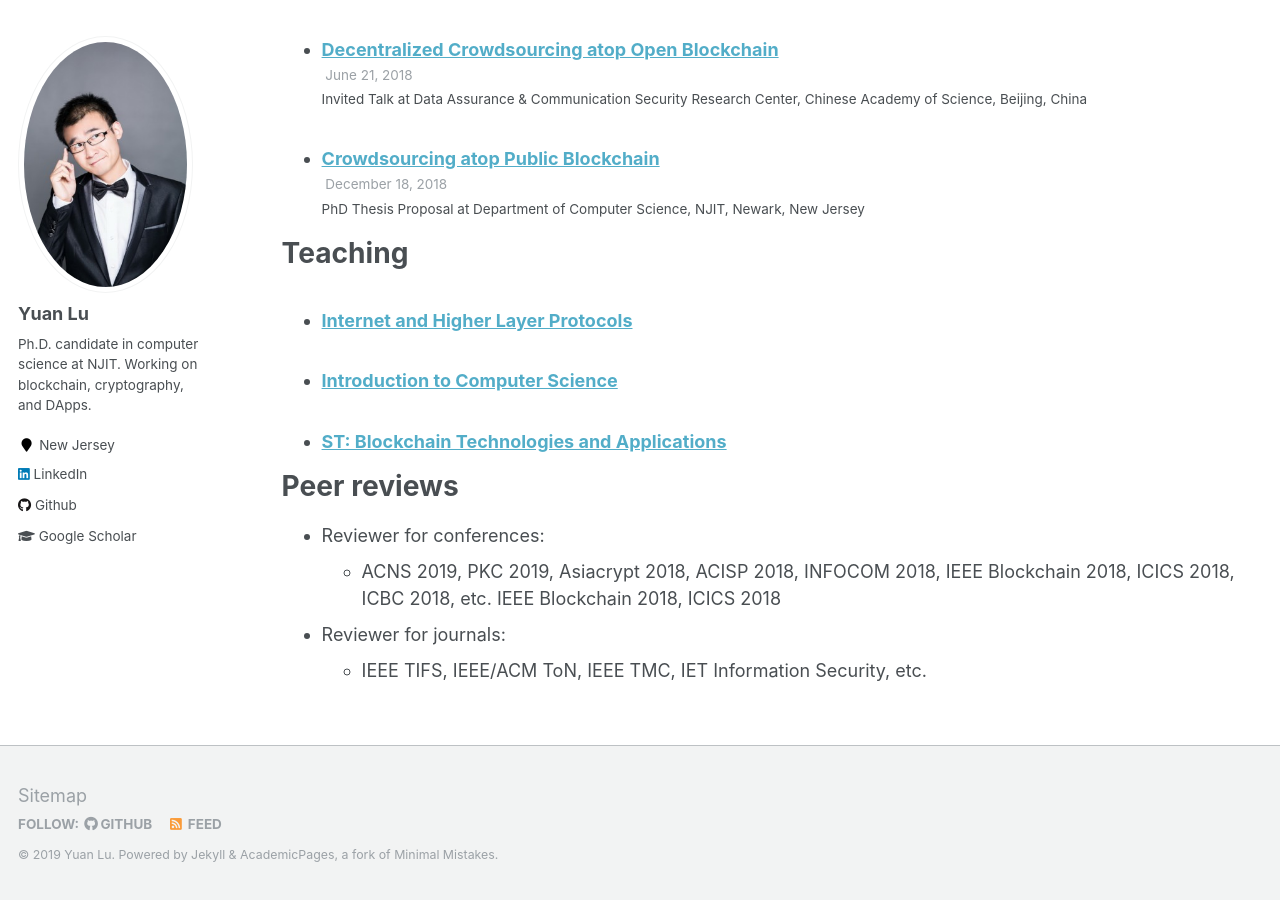
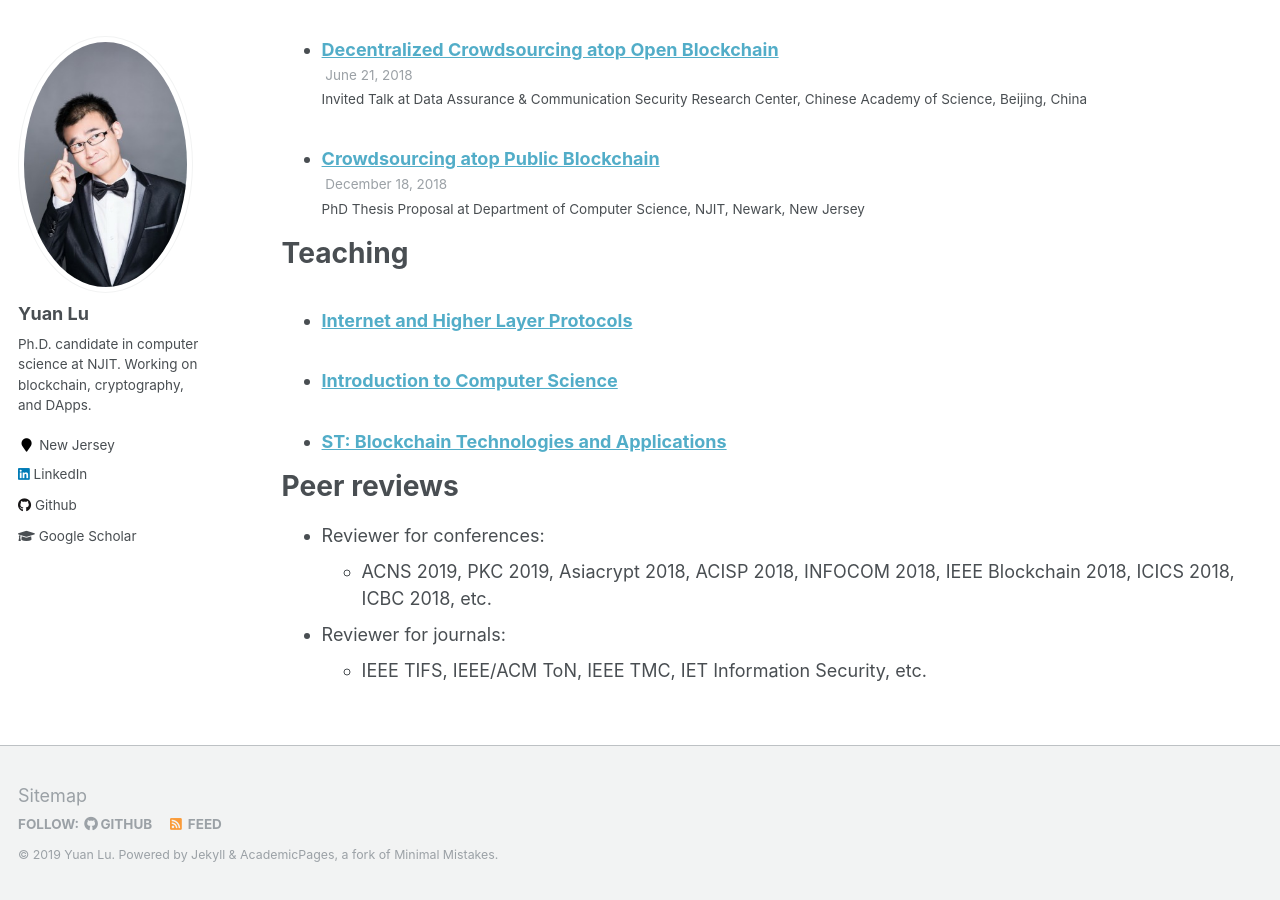
Before and after one commit to yylluu/yylluu.github.io, a Jekyll site: the page built from _pages/cv.md, in a window 1280 px wide and 900 px high, scrolled down 1535 px. Built offline with Jekyll 4.4.1, drawn with Linux system fonts in a browser that asks for light colours.

Commit message:
Update cv.md

```diff
--- a/_pages/cv.md
+++ b/_pages/cv.md
@@ -67,6 +67,5 @@ Peer reviews
 ======
 * Reviewer for conferences:
   * ACNS 2019, PKC 2019, Asiacrypt 2018, ACISP 2018, INFOCOM 2018, IEEE Blockchain 2018, ICICS 2018, ICBC 2018, etc.
-IEEE Blockchain 2018, ICICS 2018
 * Reviewer for journals:
   * IEEE TIFS, IEEE/ACM ToN, IEEE TMC, IET Information Security, etc.
```
